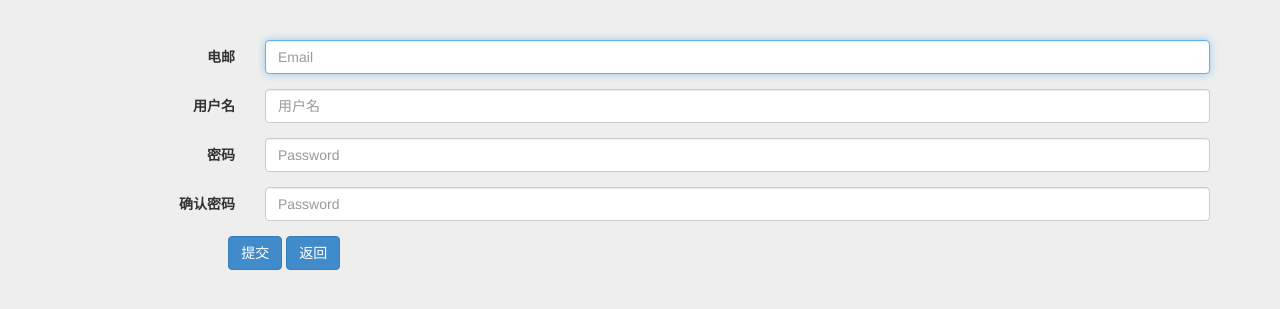
After one commit to stardust1900/reading-party, a Django app: page /reader/register/ in a window 1280 px wide. The commit adds this page. Shown: the top 309 px of the page. Run offline with Django 3.2, Linux system fonts and the light colour scheme; parts of the project's set-up code (start-up, migrations or seed data) failed here and were passed over; some libraries are stand-ins or nearby versions.

Commit message:
增加用户注册功能

```diff
--- a/server/readingParty/reader/forms.py
+++ b/server/readingParty/reader/forms.py
@@ -4,3 +4,10 @@ from django import forms
 class LoginForm(forms.Form):
 	readername = forms.CharField(max_length=140)
 	password = forms.CharField(max_length=140)
+
+
+class RegisterForm(forms.Form):
+	readermail = forms.CharField(max_length=140)
+	readername = forms.CharField(max_length=140)
+	password1 = forms.CharField(max_length=140)
+	password2 = forms.CharField(max_length=140)
--- /dev/null
+++ b/server/readingParty/reader/templates/register.html
@@ -0,0 +1,73 @@
+<!DOCTYPE html>
+<html lang="cn">
+  <head>
+    <meta charset="utf-8">
+    <meta http-equiv="X-UA-Compatible" content="IE=edge">
+    <meta name="viewport" content="width=device-width, initial-scale=1">
+    <meta name="description" content="">
+    <meta name="author" content="">
+    <link rel="shortcut icon" href="../../assets/ico/favicon.ico">
+
+    <title>登 录</title>
+    {% load staticfiles %}
+    <!-- Bootstrap core CSS -->
+   <link href="{% static "css/bootstrap.min.css" %}" rel="stylesheet">
+
+    <!-- Custom styles for this template -->
+    <link href="{% static "css/signin.css" %}" rel="stylesheet">
+    <!-- Just for debugging purposes. Don't actually copy this line! -->
+    <!--[if lt IE 9]><script src="../../assets/js/ie8-responsive-file-warning.js"></script><![endif]-->
+
+    <!-- HTML5 shim and Respond.js IE8 support of HTML5 elements and media queries -->
+    <!--[if lt IE 9]>
+      <script src="https://oss.maxcdn.com/libs/html5shiv/3.7.0/html5shiv.js"></script>
+      <script src="https://oss.maxcdn.com/libs/respond.js/1.4.2/respond.min.js"></script>
+    <![endif]-->
+  </head>
+  <body>
+    {% if errors %}
+      {% for error in errors %}
+          <div class="alert alert-warning alert-dismissable">
+            <button type="button" class="close" data-dismiss="alert" aria-hidden="true">&times;</button>
+            {{error}}
+          </div>
+       {% endfor %}
+    {% endif %}
+    <div class="container">
+      <form class="form-horizontal" role="form" action="{% url "register" %}" method="post">
+        {% csrf_token %}
+        <div class="form-group">
+          <label  class="col-sm-2 control-label">电邮</label>
+          <div class="col-sm-10">
+            <input type="email" class="form-control" id="inputEmail" name="email" placeholder="Email" value="{{email}}"required autofocus>
+          </div>
+        </div>
+         <div class="form-group">
+          <label  class="col-sm-2 control-label">用户名</label>
+          <div class="col-sm-10">
+           <input type="text" class="form-control" name="username" placeholder="用户名" value="{{username}}"required>
+          </div>
+        </div>
+        <div class="form-group">
+          <label class="col-sm-2 control-label">密码</label>
+          <div class="col-sm-10">
+            <input type="password" class="form-control" id="inputPassword1" name="password1" placeholder="Password" required>
+          </div>
+        </div>
+        <div class="form-group">
+          <label class="col-sm-2 control-label">确认密码</label>
+          <div class="col-sm-10">
+            <input type="password" class="form-control" id="inputPassword2" name="password2" placeholder="Password" required>
+          </div>
+        </div>
+        </div>
+        <div class="form-group">
+          <div class="col-sm-offset-2 col-sm-10">
+            <button type="submit" class="btn btn-primary">提交</button>
+            <a href="/reader/login" class="btn btn-primary" role="button">返回</a>
+          </div>
+        </div>
+      </form>
+    </div> <!-- /container -->
+  </body>
+  </html>
--- a/server/readingParty/reader/urls.py
+++ b/server/readingParty/reader/urls.py
@@ -2,5 +2,6 @@
 from django.conf.urls import patterns, include, url
 urlpatterns = patterns('reader.views',
     url(r'^login/$', 'login', name='login'),
+    url(r'^register/$', 'register', name='register'),
     # url(r'^signin/$', 'signin', name='signin'),
 )
--- a/server/readingParty/reader/views.py
+++ b/server/readingParty/reader/views.py
@@ -4,11 +4,11 @@ from django.shortcuts import render
 from django.template import RequestContext
 from django.http import HttpResponse
 from django.http import HttpResponseRedirect
-from reader.forms import LoginForm
+from reader.forms import LoginForm,RegisterForm
 from django.contrib import auth
+from django.contrib.auth.models import User
 # Create your views here.
 def login(request):
-	print('111111')
 	if request.method == 'GET':
 		loginForm = LoginForm()
 		if 'next' in request.GET:
@@ -21,9 +21,7 @@ def login(request):
 		password = request.POST['password']
 		next = request.POST['next']
 		user = auth.authenticate(username=email, password=password)
-		print(email)
-		print(password)
-		print(user)
+
 		if user is not None and user.is_active:
 			auth.login(request, user)
 			return HttpResponseRedirect(next)
@@ -34,3 +32,42 @@ def login(request):
 			else:
 				loginForm.next = "/"
 			return render_to_response('login.html',{'form': loginForm,'password_is_wrong':True},context_instance=RequestContext(request))
+
+def register(request):
+	if request.method == 'GET':
+		registerForm = RegisterForm()
+		return render_to_response('register.html',context_instance=RequestContext(request))
+	else:
+		username = request.POST.get('username','');
+		email = request.POST.get('email','');
+		password1 = request.POST.get('password1','');
+		password2 = request.POST.get('password2','');
+		errors = []
+
+		register = RegisterForm({'readername':username,'readermail':email,'password1':password1,'password2':password2})
+		if not register.is_valid():
+			errors.extend(registerForm.errors.values())
+			return render_to_response('register.html',RequestContext(request,{'username':username,'email':email,'errors':errors}))
+
+		if password1!=password2:
+			errors.append("两次输入的密码不一致!")
+			return render_to_response('register.html',RequestContext(request,{'username':username,'email':email,'errors':errors}))
+			# return render_to_response('register.html',{'errors':errors},context_instance=RequestContext(request))
+
+		filterResult=User.objects.filter(username=username)
+		if len(filterResult)>0:
+			errors.append("用户名已存在")
+			return render_to_response('register.html',RequestContext(request,{'username':username,'email':email,'errors':errors}))
+
+		filterResult=User.objects.filter(email=email)
+		if len(filterResult)>0:
+			errors.append("电邮已注册")
+			return render_to_response('register.html',RequestContext(request,{'username':username,'email':email,'errors':errors}))
+
+		user=User()
+		user.username=username
+		user.email=email
+		user.set_password(password1)
+		user.save()
+
+		return render_to_response('login.html',RequestContext(request,{'is_from_register':True}))
--- a/server/readingParty/sound/templates/upload.html
+++ b/server/readingParty/sound/templates/upload.html
@@ -18,7 +18,7 @@
 				{{ form.soundfile.errors }}
 				{{ form.soundfile }}
 			</p>
-			<p>{{form.memo.label_tag}}  {{form.memo}}</p>
+			<p>{{ form.memo.errors }} {{form.memo.label_tag}}  {{form.memo}}</p>
 			<p>{{form.bookUrl.label_tag}}  {{form.bookUrl}}</p>
 			<p><input type="submit" value="上传" class="btn btn-primary"/></p>
 		</form>
--- a/server/readingParty/sound/views.py
+++ b/server/readingParty/sound/views.py
@@ -81,5 +81,6 @@ def edit(request):
 @login_required
 def remove(request,soundId):
 	s = Sound.objects.get(id=soundId)
-	s.delete()
+	if s.reader == request.user:
+		s.delete()
 	return  HttpResponseRedirect(reverse('sound.views.list'))
```
Also changed, not shown: server/readingParty/reader/templates/login.html (+9 -3 lines), server/readingParty/sound/forms.py (+5 -3 lines), server/readingParty/db.sqlite3.
